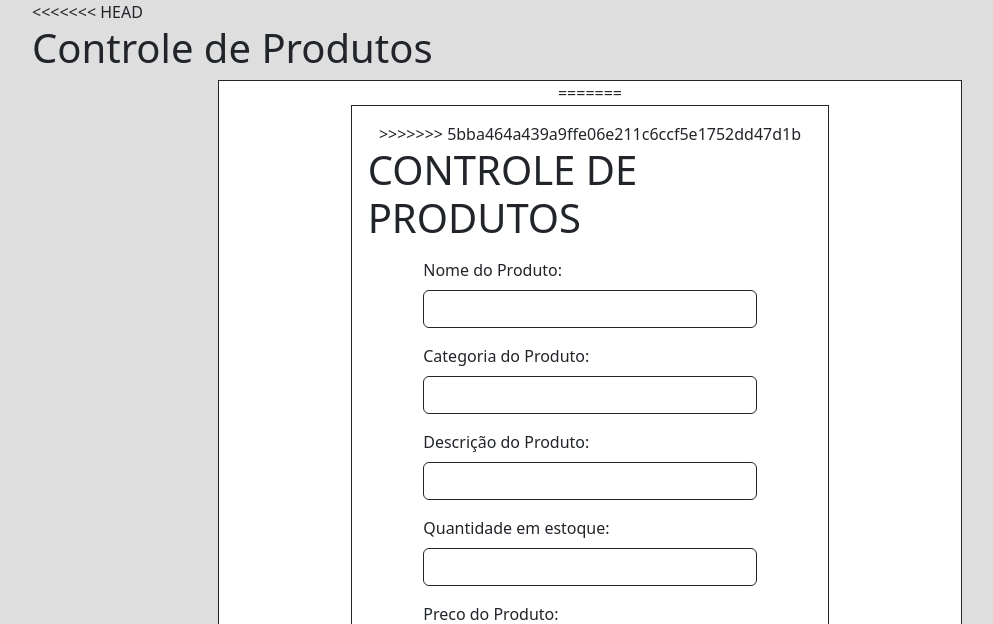
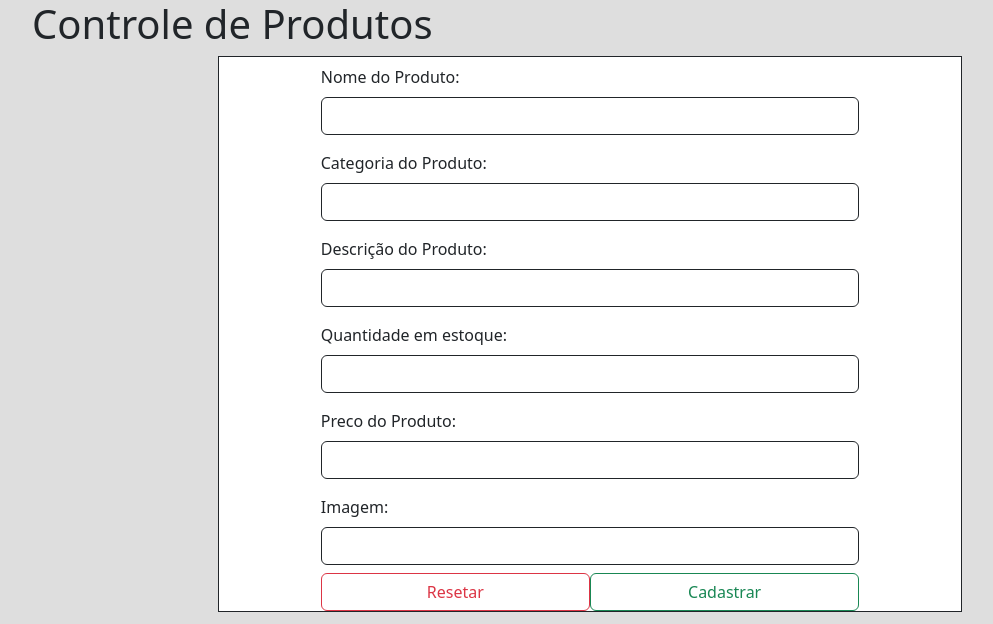
Before and after one commit to tiagolimar/app-produtos, a plain HTML site: page index.html in a window 1280 px wide. Shown: the top 624 px of the page, without its empty margins (50-1043 px from the left). Drawn offline with nearby package versions, Linux system fonts and the light colour scheme.

Commit message:
remocao do titulo

```diff
--- a/index.html
+++ b/index.html
@@ -9,15 +9,10 @@
 </head>
 <body class="container" style="background-color: #dedede;">
     <main>
-<<<<<<< HEAD
         <nav>
             <h1>Controle de Produtos</h1>
         </nav>
         <header class="container border border-dark rouded col-8 d-flex flex-column align-items-center bg-white">
-=======
-        <header class="container border border-dark rouded col-8 d-flex flex-column align-items-center bg-white p-3">
->>>>>>> 5bba464a439a9ffe06e211c6ccf5e1752dd47d1b
-            <h1>CONTROLE DE PRODUTOS</h1>
             <div class="my-2 w-75 form-group">
                 <label for="nome" class="form-label">Nome do Produto:</label>
                 <input id="nome" type="text" class="form-control border-dark">
```
